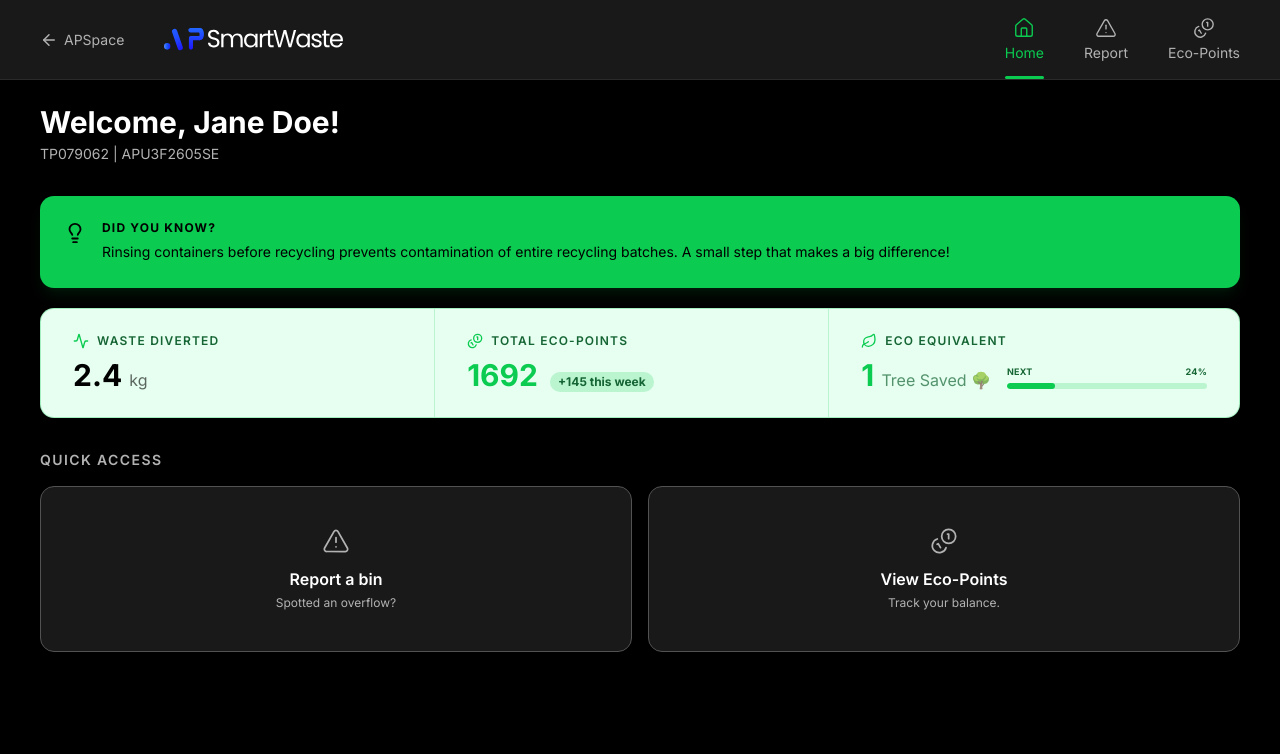
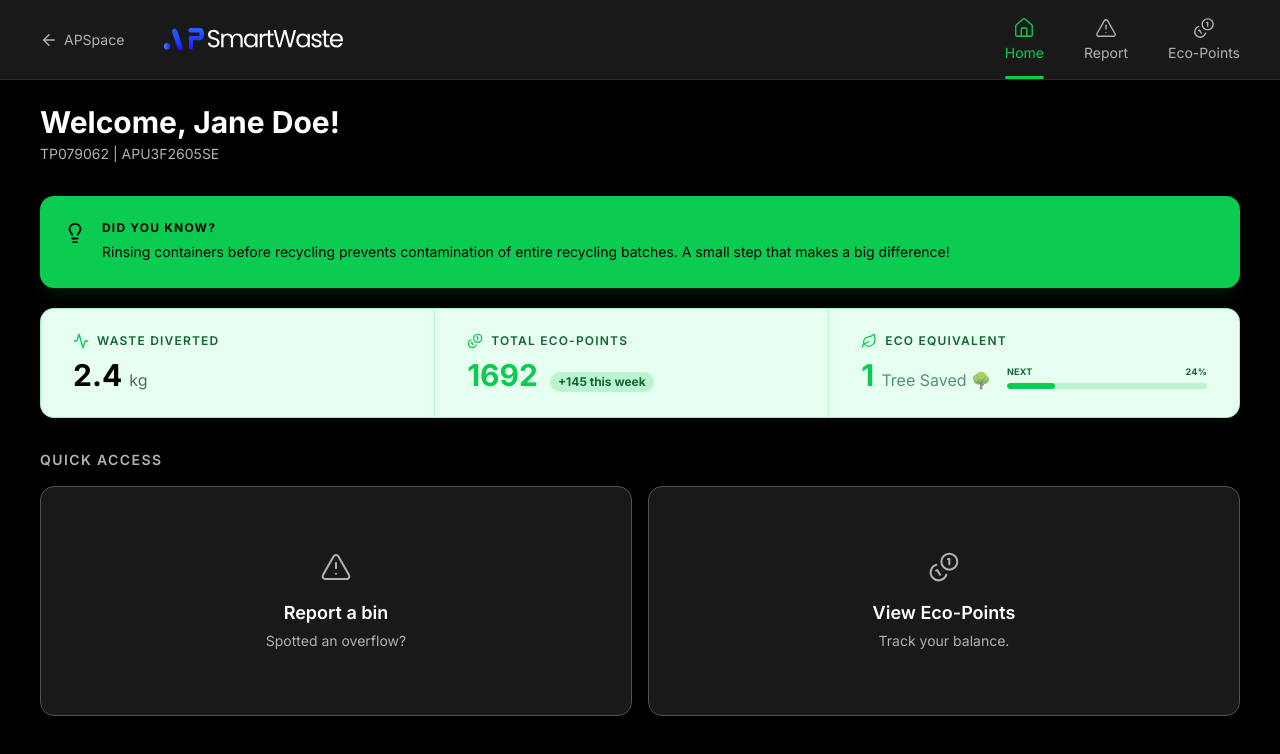
Before and after one commit to sevenpluseight/apu_gci_apsmartwaste, a Next.js app: page /student in a window 1280 px wide. Shown: the top 754 px of the page. Built offline with nearby package versions, Linux system fonts and the light colour scheme.

Commit message:
refactor: update Quick Access section layout and improve text styling

```diff
--- a/src/app/student/page.tsx
+++ b/src/app/student/page.tsx
@@ -2,7 +2,7 @@
 
 import Link from "next/link";
 import studentData from "@/mock/student/student.json";
-import { Lightbulb, TriangleAlert, Coins, Activity, Leaf, MapPin, Clock } from "lucide-react";
+import { Lightbulb, TriangleAlert, Coins, Activity, Leaf} from "lucide-react";
 
 export default function StudentPage() {
   const { profile, didYouKnow } = studentData;
@@ -85,7 +85,7 @@ export default function StudentPage() {
 
       </div>
 
-      {/* Quick Access */}
+      {/* Quick Access*/}
       <div>
         <h2 className="mb-4 text-sm font-semibold uppercase tracking-widest text-[#B2B2B2]">
           Quick Access
@@ -93,35 +93,34 @@ export default function StudentPage() {
         <div className="grid grid-cols-1 sm:grid-cols-2 gap-4">
 
           <Link href="/student/report-overflow">
-            <div className="group flex h-full flex-col items-center justify-center gap-3 rounded-xl bg-[#191919] border border-[#525252] px-6 py-10 transition-all duration-200 hover:border-[#0BCB51]/60 cursor-pointer">
+            <div className="group flex flex-col items-center justify-center gap-4 rounded-xl bg-[#191919] border border-[#525252] px-6 py-16 transition-all duration-200 hover:border-[#0BCB51]/60 cursor-pointer">
               <TriangleAlert
-                size={28}
+                size={32}
                 strokeWidth={1.5}
                 className="text-[#B2B2B2] transition-colors group-hover:text-[#0BCB51]"
               />
               <div className="text-center">
-                <p className="font-semibold text-white">Report a bin</p>
-                <p className="mt-1 text-xs text-[#B2B2B2]">Spotted an overflow?</p>
+                <p className="text-lg font-semibold text-white">Report a bin</p>
+                <p className="mt-1 text-sm text-[#B2B2B2]">Spotted an overflow?</p>
               </div>
             </div>
           </Link>
 
           <Link href="/student/eco-points">
-            <div className="group flex h-full flex-col items-center justify-center gap-3 rounded-xl bg-[#191919] border border-[#525252] px-6 py-10 transition-all duration-200 hover:border-[#0BCB51]/60 cursor-pointer">
+            <div className="group flex flex-col items-center justify-center gap-4 rounded-xl bg-[#191919] border border-[#525252] px-6 py-16 transition-all duration-200 hover:border-[#0BCB51]/60 cursor-pointer">
               <Coins
-                size={28}
+                size={32}
                 strokeWidth={1.5}
                 className="text-[#B2B2B2] transition-colors group-hover:text-[#0BCB51]"
               />
               <div className="text-center">
-                <p className="font-semibold text-white">View Eco-Points</p>
-                <p className="mt-1 text-xs text-[#B2B2B2]">Track your balance.</p>
+                <p className="text-lg font-semibold text-white">View Eco-Points</p>
+                <p className="mt-1 text-sm text-[#B2B2B2]">Track your balance.</p>
               </div>
             </div>
           </Link>
 
         </div>
-
       </div>
 
     </div>
```
